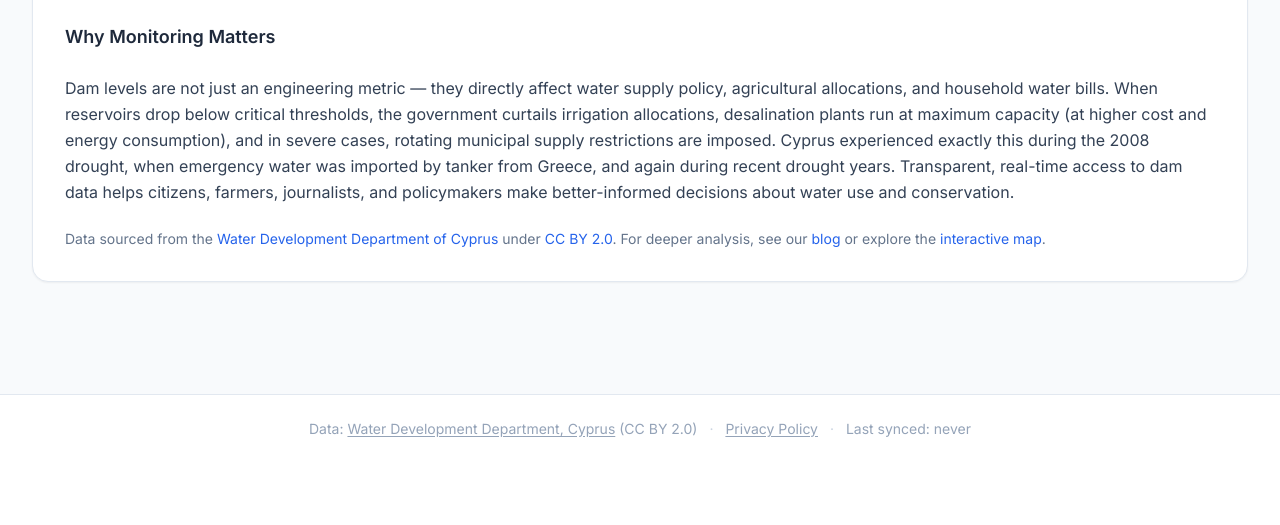
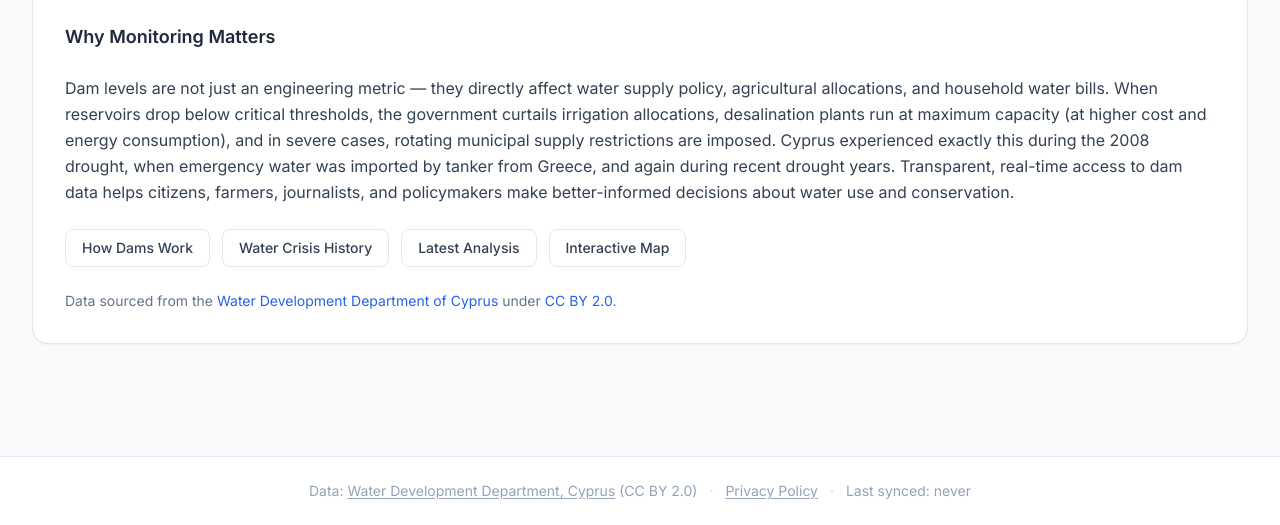
Before and after one commit to Gesoti/Nero, a FastAPI app: page / in a window 1280 px wide. Shown: the part 1967-2492 px from the top of the page. Before the commit the page ends 2404 px from the top, so only its background shows below. Run offline with FastAPI, Linux system fonts and the light colour scheme; data that the repository does not hold is empty; parts of the project's set-up code (start-up, migrations or seed data) failed here and were passed over.

Commit message:
Add internal linking: learn pages, blog, map from dashboard and dam pages
Dashboard editorial section now includes link buttons to learn pages,
blog, and map. Dam detail pages get a "Learn More" section linking to
educational content. Improves site structure for SEO and user navigation.

Co-Authored-By: Claude Opus 4.6 <noreply@anthropic.com>

```diff
--- a/app/templates/dashboard.html
+++ b/app/templates/dashboard.html
@@ -287,11 +287,16 @@
             and policymakers make better-informed decisions about water use and conservation.
         </p>
 
-        <p class="text-sm text-slate-500">
+        <div class="flex flex-wrap gap-3 mt-2">
+            <a href="/learn/how-dams-work" class="inline-flex items-center px-4 py-2 rounded-lg border border-slate-200 text-sm font-medium text-slate-700 hover:bg-blue-50 hover:text-blue-700 hover:border-blue-200 transition-colors">How Dams Work</a>
+            <a href="/learn/water-crisis-history" class="inline-flex items-center px-4 py-2 rounded-lg border border-slate-200 text-sm font-medium text-slate-700 hover:bg-blue-50 hover:text-blue-700 hover:border-blue-200 transition-colors">Water Crisis History</a>
+            <a href="/blog" class="inline-flex items-center px-4 py-2 rounded-lg border border-slate-200 text-sm font-medium text-slate-700 hover:bg-blue-50 hover:text-blue-700 hover:border-blue-200 transition-colors">Latest Analysis</a>
+            <a href="/map" class="inline-flex items-center px-4 py-2 rounded-lg border border-slate-200 text-sm font-medium text-slate-700 hover:bg-blue-50 hover:text-blue-700 hover:border-blue-200 transition-colors">Interactive Map</a>
+        </div>
+
+        <p class="text-sm text-slate-500 mt-4">
             Data sourced from the <a href="https://cyprus-water.appspot.com" target="_blank" rel="noopener" class="text-blue-600 hover:underline">Water Development Department of Cyprus</a>
             under <a href="https://creativecommons.org/licenses/by/2.0/" target="_blank" rel="noopener" class="text-blue-600 hover:underline">CC BY 2.0</a>.
-            For deeper analysis, see our <a href="/blog" class="text-blue-600 hover:underline">blog</a> or explore the
-            <a href="/map" class="text-blue-600 hover:underline">interactive map</a>.
         </p>
 
     </div>
```
Also changed, not shown: app/templates/dam_detail.html (+16 -0 lines).
